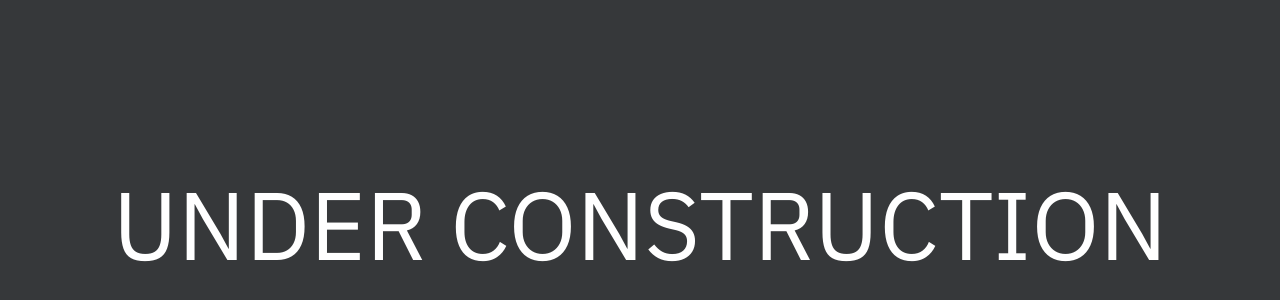
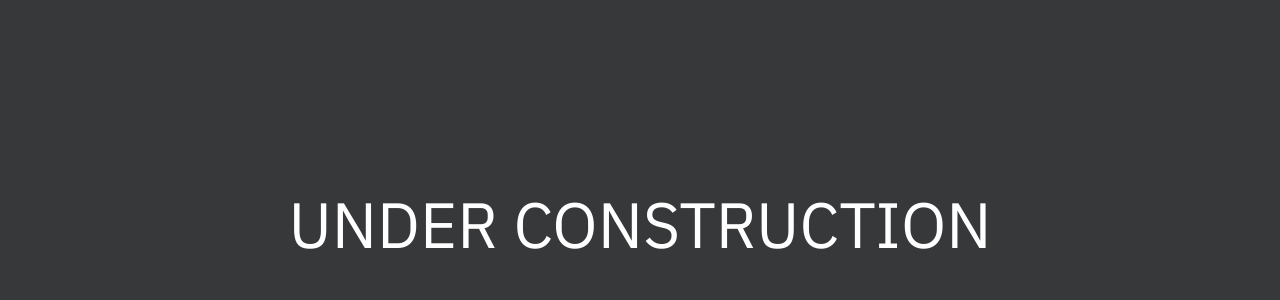
Before and after one commit to anth-volk/portfolio-website, a React (Create React App) app: page / in a window 1280 px wide. Shown: the part 176-476 px from the top of the page. Built offline with nearby package versions, Linux system fonts and the light colour scheme.

Commit message:
Completed Under Construction module

```diff
--- a/src/components/UnderConstruction.css
+++ b/src/components/UnderConstruction.css
@@ -9,6 +9,14 @@
 }
 
 .underConstMsg {
-    font-size: 6rem;
+    margin: 0 24px;
+    text-align: center;
+    font-size: 4rem;
     color: white;
 }
+
+@media screen and (max-width: 576px) {
+    .underConstMsg {
+        font-size: 3rem;
+    }
+}
--- a/src/components/UnderConstruction.js
+++ b/src/components/UnderConstruction.js
@@ -4,7 +4,7 @@ import '../index.css';
 export default function UnderConstruction() {
     return (
         <div className="underConstWrapper">
-            <p className="underConstMsg">UNDER CONSTRUCTION</p>
+            <p className="underConstMsg underline">UNDER CONSTRUCTION</p>
         </div>
     );
 }
--- a/src/index.css
+++ b/src/index.css
@@ -5,7 +5,9 @@
 /* Style reset inspired by https://piccalil.li/blog/a-modern-css-reset/ */
 
 /* Add global border-box */
-*, *::before, *::after {
+*,
+*::before,
+*::after {
   box-sizing: border-box;
 }
 
@@ -34,7 +36,7 @@ body {
   text-rendering: optimizeSpeed;
   -webkit-font-smoothing: antialiased;
   -moz-osx-font-smoothing: grayscale;
-  line-height: 1.5;
+  line-height: 1.25;
 }
 
 /* Images fill container */
@@ -57,7 +59,7 @@ picture {
 
 /* Standard page styling */
 
-html, body {
+html {
   background-color: var(--site-background-color);
 }
 
@@ -65,6 +67,32 @@ html, body {
 
 p {
   font-family: var(--sans-serif-font);
+  font-size: 1rem;
+}
+
+/* Text effects */
+
+.underline {
+  position: relative;
+  overflow: hidden;
+}
+
+.underline:after {
+  content: "";
+  position: absolute;
+  z-index: -1;
+  left: 0;
+  right: 100%;
+  bottom: 0.0625em;
+  background: var(--accent-color);
+  height: 0.375em;
+  transition: right 0.4s ease-in-out;
+}
+
+.underline:hover:after,
+.underline:focus:after,
+.underline:active:after {
+  right: 0;
 }
 
 /* Device-specific root element sizing */
```
Also changed, not shown: 1 other file (tests, documents, lock files or other folders).
